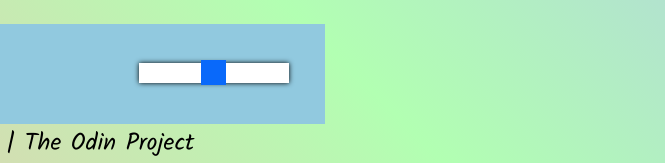
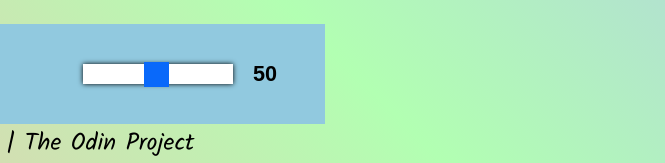
Before and after one commit to RickyLobo626/etch-a-sketch, a plain HTML site: page index.html in a window 1280 px wide. Shown: the part 676-839 px from the top of the page, 615-1280 px from the left. Drawn offline with Linux system fonts and the light colour scheme.

Commit message:
Add slider output

```diff
--- a/index.html
+++ b/index.html
@@ -36,8 +36,9 @@
             <img src="./images/bin.png" alt="bin">
           </button>
         </div>
-        <div class="slide-container">
-          <input type="range" min="1" max="100" value="50" class="slider" id="myRange">
+        <div class="slider-container">
+          <input type="range" id="size" min="2" max="100" step="2" value="50" class="slider" id="myRange">
+          <output class="size-output" for="size"></output>
         </div>
       </div>
     </main>
--- a/script.js
+++ b/script.js
@@ -5,8 +5,16 @@ const blackBtn = document.getElementById("black");
 const rgbBtn = document.getElementById("rgb");
 const toolBtns = document.querySelectorAll('button');
 const slider = document.querySelector('.slider');
+const output = document.querySelector('.size-output');
 let current = 'black';
 let squares;
+
+output.textContent = slider.value;
+
+slider.addEventListener('input', () => {
+  output.textContent = slider.value;
+});
+
 
 // Initial grid
 makeRows(slider.value, slider.value);
@@ -37,6 +45,7 @@ toolBtns.forEach(colorBtn => {
     }
   });
 });
+
 
 // Make rows
 function makeRows(rows, cols) {
--- a/styles.css
+++ b/styles.css
@@ -1,12 +1,13 @@
-html {
-  font-family: 'Kalam', cursive;
-  font-size: 12px;
-  font-weight: 400;
+:root {
+  --font-fam: 'Kalam', cursive;
   --grid-cols: 1;
   --grid-rows: 1;
   --red: #e63737;
   --green: #02ad02;
   --blue: #1080ff;
+  font-family: var(--font-fam);
+  font-size: 12px;
+  font-weight: 400;
 }
 
 *, *::before, *::after {
@@ -135,3 +136,15 @@ button:hover {
   background: #0969fa;
   cursor: pointer;
 }
+
+.slider-container {
+  display: flex;
+  align-items: center;
+  gap: 20px;
+}
+
+.size-output {
+  font-weight: bold;
+  font-size: 1.8rem;
+  width: 3ch;
+}
```
